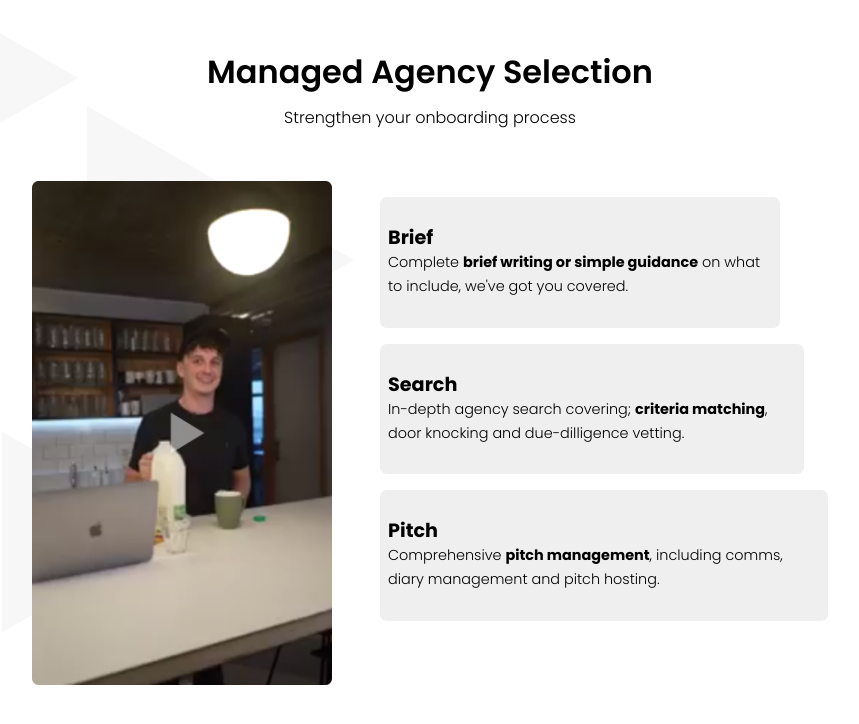
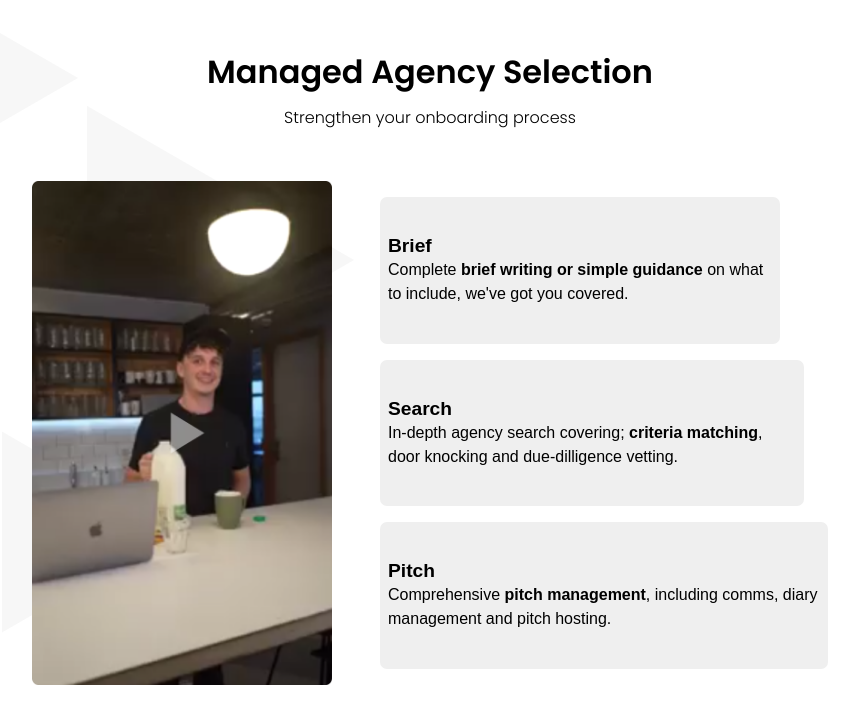
Before and after one commit to markov98/nextjs-test, a Next.js app: page / in a window 1280 px wide. Shown: the top 724 px of the page, without its empty margins (210-1069 px from the left). Built offline with nearby package versions, Linux system fonts and the light colour scheme.

Commit message:
updated cards

```diff
--- a/sections/AgencySelection/AgencySelection.jsx
+++ b/sections/AgencySelection/AgencySelection.jsx
@@ -1,6 +1,8 @@
 import Image from "next/image"
 import {
     StyledCard,
+    StyledCardText,
+    StyledCardTitle,
     StyledContainer,
     StyledImageContainer,
     StyledInnerContainer,
@@ -23,16 +25,22 @@ export const AgencySelection = ({ title, subtitle, image, cards, ...props }) =>
                 </StyledImageContainer>
                 <StyledLeftContainer>
                     <StyledCard width={cards[0].width}>
-                        <h2>{cards[0].title}</h2>
-                        <p>{cards[0].text}</p>
+                        <StyledTextContainer>
+                            <StyledCardTitle>{cards[0].title}</StyledCardTitle>
+                            <StyledCardText>{cards[0].text}</StyledCardText>
+                        </StyledTextContainer>
                     </StyledCard>
                     <StyledCard width={cards[1].width}>
-                        <h2>{cards[1].title}</h2>
-                        <p>{cards[1].text}</p>
+                        <StyledTextContainer>
+                            <StyledCardTitle>{cards[1].title}</StyledCardTitle>
+                            <StyledCardText>{cards[1].text}</StyledCardText>
+                        </StyledTextContainer>
                     </StyledCard>
                     <StyledCard width={cards[2].width}>
-                        <h2>{cards[2].title}</h2>
-                        <p>{cards[2].text}</p>
+                        <StyledTextContainer>
+                            <StyledCardTitle>{cards[2].title}</StyledCardTitle>
+                            <StyledCardText>{cards[2].text}</StyledCardText>
+                        </StyledTextContainer>
                     </StyledCard>
                 </StyledLeftContainer>
             </StyledInnerContainer>
--- a/sections/AgencySelection/elements.jsx
+++ b/sections/AgencySelection/elements.jsx
@@ -11,28 +11,15 @@ export const StyledContainer = styled(({ height, ...props }) => <SectionContaine
 export const StyledCard = styled((props) => <Button {...props} variant="contained" color="gray" />)`
   color: black;
   margin-block: 1em;
-  padding: 0.5em;
+  padding-inline: 0.5em;
   width: ${props => props.width};
-  text-align: left;
   &:hover {
     border: 2px solid blue;
 
-    h2 {
+   h2 {
       text-decoration: underline;
       color: blue;
     }
-  }
-
-  h2 {
-    font-size: 1.2em;
-    padding: 0;
-    margin: 0;
-  }
-
-  p {
-    font-size: 0.9em;
-    padding: 0;
-    margin: 0;
   }
 `;
 
@@ -52,8 +39,8 @@ margin: 0;
 export const StyledTextContainer = styled(({ ...props }) => <div {...props} />)`
   text-align: center;
   color: black;
-  width: 100%;
-  margin: auto;
+  margin-inline: auto;
+  padding: 0;
   font-family: sans-serif;
 `;
 
@@ -78,3 +65,20 @@ export const StyledImageContainer = styled(({ ...props }) => <div {...props} />)
 width: 300px;
 height: 504px;
 `;
+
+export const StyledCardTitle = styled((props) => <h2 {...props} />)`
+  margin: 0;
+  padding: 0;
+  font-size: 1.2em;
+  color: black;
+  text-align: left;
+`;
+
+export const StyledCardText = styled((props) => <p {...props} />)`
+margin: 0;
+padding: 0;
+font-weight: 400;
+  font-size: 1em;
+  color: black;
+  text-align: left;
+`;
```
